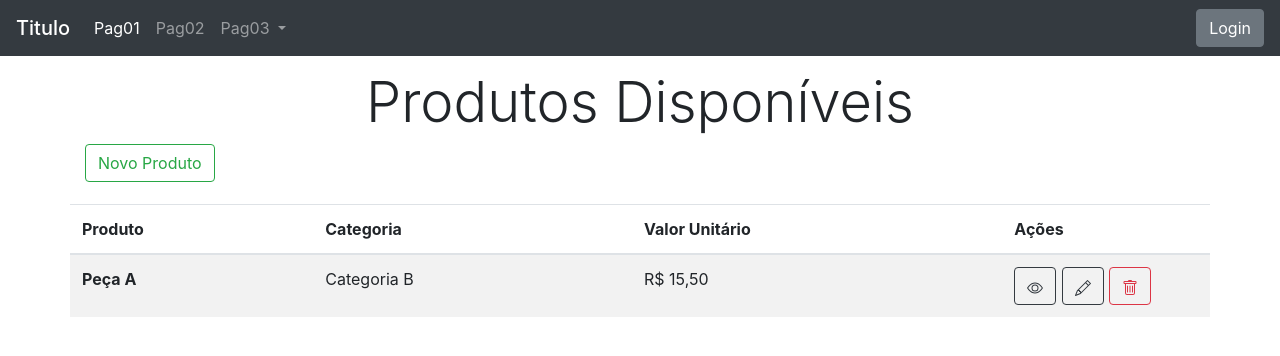
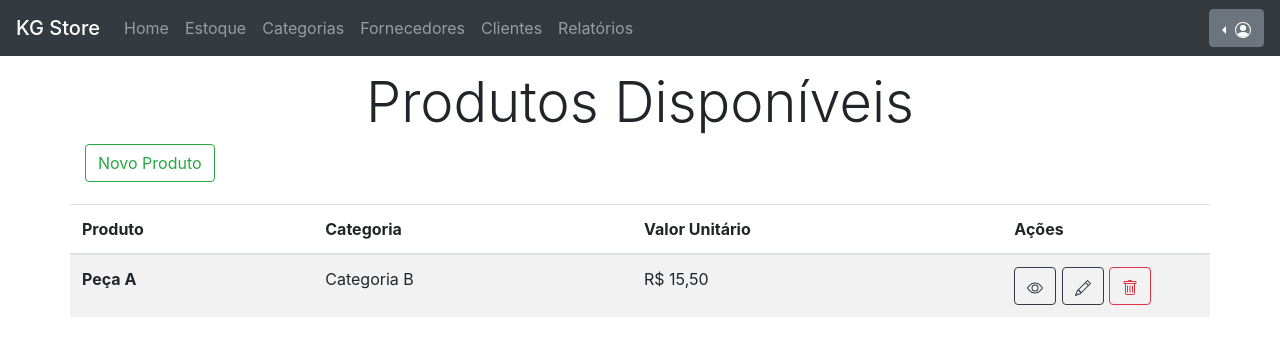
Before and after one commit to LFirmiano/kgstore, a PHP site: page /estoque.php in a window 1280 px wide. Shown: the top 356 px of the page. Run offline with PHP 8.4, Linux system fonts and the light colour scheme.

Commit message:
Criação de Index e Alteração de menu

```diff
--- a/include/menu.php
+++ b/include/menu.php
@@ -1,23 +1,53 @@
 <nav class="navbar navbar-expand-lg navbar-dark bg-dark" style="margin-bottom:1%">
-    <a class="navbar-brand mb-0 h1" href="#">Titulo</a>
+    <a class="navbar-brand mb-0 h1" href="#">KG Store</a>
 
     <div class="collapse navbar-collapse" id="navbarSupportedContent">
       <ul class="navbar-nav mr-auto">
-        <li class="nav-item active">
-          <a class="nav-link" href="#">Pag01 <span class="sr-only">(current)</span></a>
+        <li class="nav-item ">
+          <a class="nav-link" href="#">Home</a>
         </li>
-        <li class="nav-item">
-          <a class="nav-link" href="#">Pag02</a>
+        <li class="nav-item ">
+          <a class="nav-link" href="estoque.php">Estoque</a>
         </li>
+        <li class="nav-item ">
+          <a class="nav-link" href="categoria.php">Categorias</a>
+        </li>
+        <li class="nav-item ">
+          <a class="nav-link" href="#">Fornecedores</a>
+        </li>
+        <li class="nav-item ">
+          <a class="nav-link" href="#">Clientes</a>
+        </li>
+        <li class="nav-item ">
+          <a class="nav-link" href="#">Relatórios</a>
+        </li>
+        <!--
         <li class="nav-item dropdown">
           <a class="nav-link dropdown-toggle" href="#" id="navbarDropdown" role="button" data-toggle="dropdown" aria-haspopup="true" aria-expanded="false">
-            Pag03
+          Outros
           </a>
           <div class="dropdown-menu" aria-labelledby="navbarDropdown">
-            <a class="dropdown-item" href="#">op1</a>
-            <a class="dropdown-item" href="#">op2</a>
-        </li>
-      </ul>
-        <button class="btn btn-secondary my-2 my-sm-0" type="submit">Login</button>
+            <a class="dropdown-item" href="#">Tamanhos</a>
+            <a class="dropdown-item" href="#">Clientes</a>
+        </li>-->
+        </ul>
+
+        <!--botão canto direito-->
+        <div class="dropdown dropleft">
+        <button class="btn btn-secondary dropdown-toggle" type="button" id="dropdownMenuButton" data-toggle="dropdown" aria-haspopup="true" aria-expanded="false">
+        <svg width="1em" height="1em" viewBox="0 0 16 16" class="bi bi-person-circle" fill="currentColor" xmlns="http://www.w3.org/2000/svg">
+        <path d="M13.468 12.37C12.758 11.226 11.195 10 8 10s-4.757 1.225-5.468 2.37A6.987 6.987 0 0 0 8 15a6.987 6.987 0 0 0 5.468-2.63z"/>
+        <path fill-rule="evenodd" d="M8 9a3 3 0 1 0 0-6 3 3 0 0 0 0 6z"/>
+        <path fill-rule="evenodd" d="M8 1a7 7 0 1 0 0 14A7 7 0 0 0 8 1zM0 8a8 8 0 1 1 16 0A8 8 0 0 1 0 8z"/>
+        </svg>
+        </button>
+        <div class="dropdown-menu" aria-labelledby="dropdownMenuButton">
+          <a class="dropdown-item" href="#">Meus Dados</a>
+          <a class="dropdown-item" href="#">Dados da Empresa</a>
+          <div class="dropdown-divider"></div>
+          <!--Sair provissorio-->
+          <a href="index.php" class="dropdown-item">Sair</a>
+        </div>
+</div>
     </div>
   </nav>
```
Also changed, not shown: index.php (added, +38 -0 lines).
